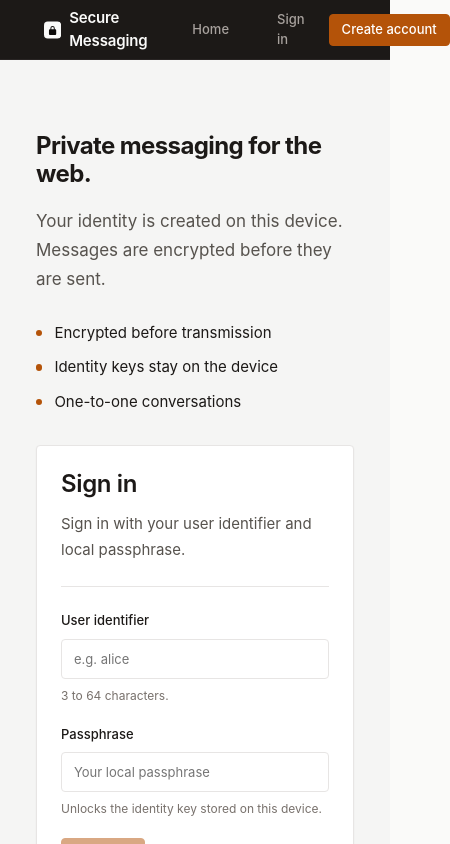
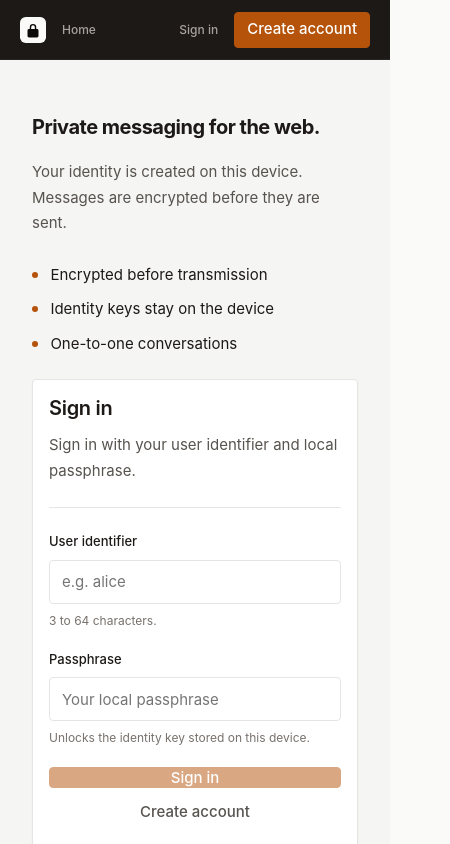
Before and after one commit to srivalli2106-sys/capstonefrontend, a React (Vite) app: page /login in a window 390 px wide. Shown: the top 844 px of the page, 450 px wide, since content can reach past the window. Built offline with nearby package versions, Linux system fonts and the light colour scheme; no server answers.

Commit message:
feat(frontend): improve mobile responsiveness across application

```diff
--- a/src/pages/ChatPage.tsx
+++ b/src/pages/ChatPage.tsx
@@ -216,7 +216,7 @@ export function ChatPage(): JSX.Element {
                 onClick={() => setActivePeer(null)}
                 aria-label="Back to conversations"
               >
-                ‹ Conversations
+                ‹ Back
               </button>
               <div className="chat-main__title">
                 {activePeer === null ? (
--- a/src/styles/global.css
+++ b/src/styles/global.css
@@ -254,13 +254,16 @@ ul, ol {
   display: flex;
   flex-direction: column;
   min-height: 100vh;
+  min-height: 100dvh;
 }
 
 /* Application workspace shell — for /chat and /settings. Locks to the
    viewport height so the workspace can scroll internally rather than
-   pushing the browser viewport around. */
+   pushing the browser viewport around. Uses dvh with vh fallback so the
+   on-screen keyboard (iOS / Android) doesn't collapse the layout. */
 .app-shell--app {
   height: 100vh;
+  height: 100dvh;
   min-height: 0;
   overflow: hidden;
 }
@@ -276,6 +279,7 @@ ul, ol {
   height: var(--navbar-height);
   background: var(--color-header-bg);
   border-bottom: 1px solid var(--color-header-border);
+  flex: 0 0 auto;
 }
 
 .app-header__brand {
@@ -332,6 +336,22 @@ ul, ol {
   gap: var(--space-6);
   width: 100%;
   height: 100%;
+  min-width: 0;
+}
+
+.app-header__brand {
+  min-width: 0;
+  flex-shrink: 1;
+}
+
+.app-header__brand .brand {
+  min-width: 0;
+}
+
+.app-header__brand .brand__wordmark {
+  white-space: nowrap;
+  overflow: hidden;
+  text-overflow: ellipsis;
 }
 
 .app-header__identity {
@@ -988,6 +1008,7 @@ ul, ol {
   overflow: hidden;
   text-overflow: ellipsis;
   white-space: nowrap;
+  min-width: 0;
 }
 .chat-conversation__badge {
   font-size: var(--fs-xs);
@@ -1020,6 +1041,7 @@ ul, ol {
   overflow: hidden;
   text-overflow: ellipsis;
   white-space: nowrap;
+  min-width: 0;
 }
 .chat-main__subtitle {
   font-size: var(--fs-xs);
@@ -1147,6 +1169,7 @@ ul, ol {
 }
 .chat-composer__input {
   flex: 1;
+  min-width: 0;
   min-height: 2.5rem;
   max-height: 10rem;
   padding: var(--space-3);
@@ -1157,6 +1180,7 @@ ul, ol {
   font-size: var(--fs-sm);
   font-family: inherit;
   resize: none;
+  overflow-y: auto;
   line-height: var(--lh-normal);
   transition: border-color var(--duration-fast) var(--ease-out),
               box-shadow var(--duration-fast) var(--ease-out);
@@ -1836,6 +1860,7 @@ ul, ol {
     flex-direction: column;
     align-items: flex-start;
     text-align: left;
+    padding: var(--space-8);
   }
   .contact-layout {
     grid-template-columns: 1fr;
@@ -1862,42 +1887,115 @@ ul, ol {
 
 @media (max-width: 768px) {
   .app-header {
-    padding: 0 var(--space-5);
+    padding: 0 var(--space-3);
     gap: var(--space-3);
   }
+  .app-header__inner {
+    padding: 0 var(--space-3);
+    gap: var(--space-3);
+  }
   .app-header__nav {
-    margin-left: var(--space-3);
+    margin-left: var(--space-2);
+    gap: 0;
+    min-width: 0;
+  }
+  .app-header__link {
+    height: 1.75rem;
+    padding: 0 var(--space-2);
+    font-size: var(--fs-xs);
+  }
+  .app-header__user {
+    gap: var(--space-2);
+    margin-left: auto;
+    min-width: 0;
   }
   .app-header__user-tag {
     display: none;
   }
+  .app-header__identity {
+    padding: 0 var(--space-2);
+    font-size: 0.6875rem;
+    height: 1.5rem;
+  }
   .app-main__inner {
-    padding: var(--space-10) var(--space-5) var(--space-16);
+    padding: var(--space-8) var(--space-4) var(--space-12);
   }
   .app-footer__inner {
     grid-template-columns: 1fr 1fr;
     gap: var(--space-8);
+  }
+  .app-footer {
+    padding: var(--space-10) var(--space-4) var(--space-8);
   }
   .app-footer__bottom {
     flex-direction: column;
     align-items: flex-start;
     gap: var(--space-2);
   }
+  .landing {
+    padding: 0 var(--space-4) var(--space-12);
+  }
   .landing__title {
     font-size: var(--fs-3xl);
   }
+  .landing__visual {
+    padding: var(--space-5);
+  }
+  .auth-layout {
+    padding: var(--space-6) var(--space-4);
+    gap: var(--space-6);
+  }
   .auth-layout__headline {
     font-size: var(--fs-2xl);
   }
+  .auth-layout__lede {
+    font-size: var(--fs-md);
+  }
   .auth-card {
-    padding: var(--space-6);
+    padding: var(--space-5);
+  }
+  .auth-card__title {
+    font-size: var(--fs-xl);
   }
   .settings-list__row {
     grid-template-columns: 1fr;
     gap: var(--space-1);
-  }
+    padding: var(--space-4) 0;
+  }
+  .settings-list__row dt {
+    font-size: var(--fs-xs);
+    text-transform: uppercase;
+    letter-spacing: 0.04em;
+    color: var(--color-text-muted);
+  }
+  .card {
+    padding: var(--space-5);
+  }
+  .card-grid {
+    grid-template-columns: 1fr;
+    gap: var(--space-4);
+  }
+  .content-page {
+    padding: var(--space-8) var(--space-4) var(--space-12);
+  }
+  .content-page h1 {
+    font-size: var(--fs-2xl);
+  }
+  .not-found {
+    padding: var(--space-12) var(--space-4);
+  }
+  .not-found__code {
+    font-size: 3rem;
+  }
+  /* Chat mobile: conversation list and active conversation swap by data attribute */
   .chat-layout {
     grid-template-columns: 1fr;
+    border-radius: 0;
+    border-left: none;
+    border-right: none;
+    border-top: none;
+    border-bottom: none;
+    box-shadow: none;
   }
   .chat-layout[data-active-peer="true"] .chat-sidebar {
     display: none;
@@ -1905,27 +2003,207 @@ ul, ol {
   .chat-layout[data-active-peer="false"] .chat-main {
     display: none;
   }
+  .chat-sidebar {
+    border-right: none;
+    padding: var(--space-5);
+  }
+  .chat-main__header {
+    padding: var(--space-4) var(--space-5);
+    gap: var(--space-3);
+  }
   .chat-main__back {
     display: inline-flex;
+    align-items: center;
+    flex-shrink: 0;
+  }
+  .chat-main__title {
+    min-width: 0;
+    flex: 1;
+  }
+  .chat-main__peer {
+    font-size: var(--fs-sm);
+  }
+  .chat-main__meta {
+    gap: var(--space-1);
+    flex-shrink: 0;
+  }
+  .chat-meta-pill {
+    height: 1.5rem;
+    font-size: 0.6875rem;
+    padding: 0 var(--space-2);
+  }
+  .chat-messages {
+    padding: var(--space-5) var(--space-4);
+    gap: var(--space-3);
+  }
+  .chat-composer {
+    padding: var(--space-3) var(--space-4);
+    gap: var(--space-2);
+  }
+  /* Touch-friendly targets on mobile: bump form controls to 44px. */
+  .form__input,
+  .form__textarea {
+    height: 2.75rem;
+    font-size: var(--fs-md);
+  }
+  .form__textarea {
+    min-height: 5.5rem;
+  }
+  .button {
+    height: 2.75rem;
+    font-size: var(--fs-md);
+  }
+  .button--small {
+    height: 2.25rem;
+  }
+  .chat-composer__input {
+    min-height: 2.75rem;
+    font-size: var(--fs-md);
+  }
+  .app-main--app .page--settings {
+    padding: var(--space-6) var(--space-4) var(--space-8);
   }
 }
 
 @media (max-width: 480px) {
-  .app-header {
+  .app-header__inner {
+    padding: 0 var(--space-2);
     gap: var(--space-2);
   }
   .app-header__nav {
     margin-left: 0;
+    gap: 0;
+  }
+  .app-header__link {
+    padding: 0 var(--space-2);
+    font-size: var(--fs-xs);
+  }
+  /* Hide the long brand wordmark at very small widths; the logo icon is enough */
+  .app-header__brand .brand__wordmark {
+    display: none;
+  }
+  /* Drop the least-used nav link at very small widths; the chat page is
+     reachable from the landing page and Settings is still available via URL. */
+  .app-header__nav a[href="/settings"] {
+    display: none;
+  }
+  .app-header__identity {
+    /* Hide the status pill text on tiny screens; the dot is enough */
+    padding: 0;
+    width: 0.875rem;
+    height: 0.875rem;
+    overflow: hidden;
+    border: none;
+    color: transparent;
+  }
+  .app-header__identity::before {
+    margin-right: 0;
   }
   .landing__meta {
     flex-direction: column;
     gap: var(--space-2);
   }
+  .landing__title {
+    font-size: var(--fs-2xl);
+  }
+  .landing__hero {
+    padding: var(--space-6) 0;
+  }
   .app-footer__inner {
     grid-template-columns: 1fr;
+    gap: var(--space-6);
   }
   .service-status {
     flex-direction: column;
     align-items: flex-start;
   }
-}
+  .auth-layout__headline {
+    font-size: var(--fs-xl);
+  }
+  .auth-layout__lede {
+    font-size: var(--fs-md);
+  }
+  .auth-card {
+    padding: var(--space-4);
+  }
+  .form__actions .button {
+    flex: 1 1 100%;
+    min-width: 0;
+  }
+  .form__actions {
+    flex-direction: column;
+    align-items: stretch;
+  }
+  .chat-main__header {
+    padding: var(--space-3) var(--space-4);
+  }
+  .chat-main__meta {
+    flex-wrap: nowrap;
+  }
+  /* On the smallest screens, drop the encryption-status pill in the header
+     to make room for the connection pill and close button. */
+  .chat-main__meta .chat-meta-pill:not([data-testid="connection-state"]) {
+    display: none;
+  }
+  .chat-messages {
+    padding: var(--space-4) var(--space-3);
+  }
+  .chat-composer {
+    padding: var(--space-3);
+  }
+  .chat-composer .button {
+    padding: 0 var(--space-3);
+  }
+  .how-step,
+  .feature-card {
+    padding: var(--space-5);
+  }
+  .cta-banner {
+    padding: var(--space-5);
+    margin-top: var(--space-10);
+  }
+  .cta-banner__actions {
+    flex-direction: column;
+    align-items: stretch;
+    width: 100%;
+  }
+  .cta-banner__actions .button {
+    width: 100%;
+  }
+  .not-found {
+    padding: var(--space-10) var(--space-4);
+  }
+  .not-found__code {
+    font-size: 2.5rem;
+  }
+  .card {
+    padding: var(--space-4);
+  }
+  .content-page__header {
+    padding-bottom: var(--space-6);
+    margin-bottom: var(--space-6);
+  }
+  .content-page__section {
+    padding-top: var(--space-6);
+  }
+}
+
+/* Hide the redundant Sign-in nav link at the very smallest widths; the
+   link is still reachable from the registration card on mobile. */
+@media (max-width: 360px) {
+  .app-header__user a[href="/login"] {
+    display: none;
+  }
+  .app-header__inner {
+    padding: 0 var(--space-2);
+    gap: var(--space-1);
+  }
+  .app-header__link {
+    padding: 0 var(--space-2);
+  }
+}
+
+/* Prevent horizontal scroll on the whole document. */
+html, body {
+  overflow-x: hidden;
+}
```
